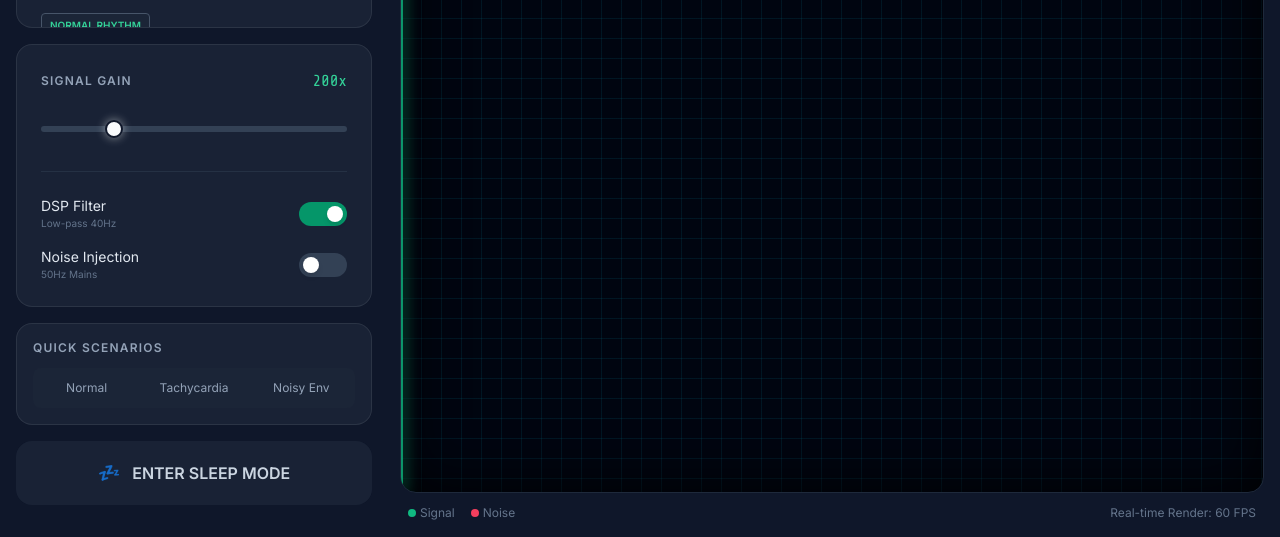
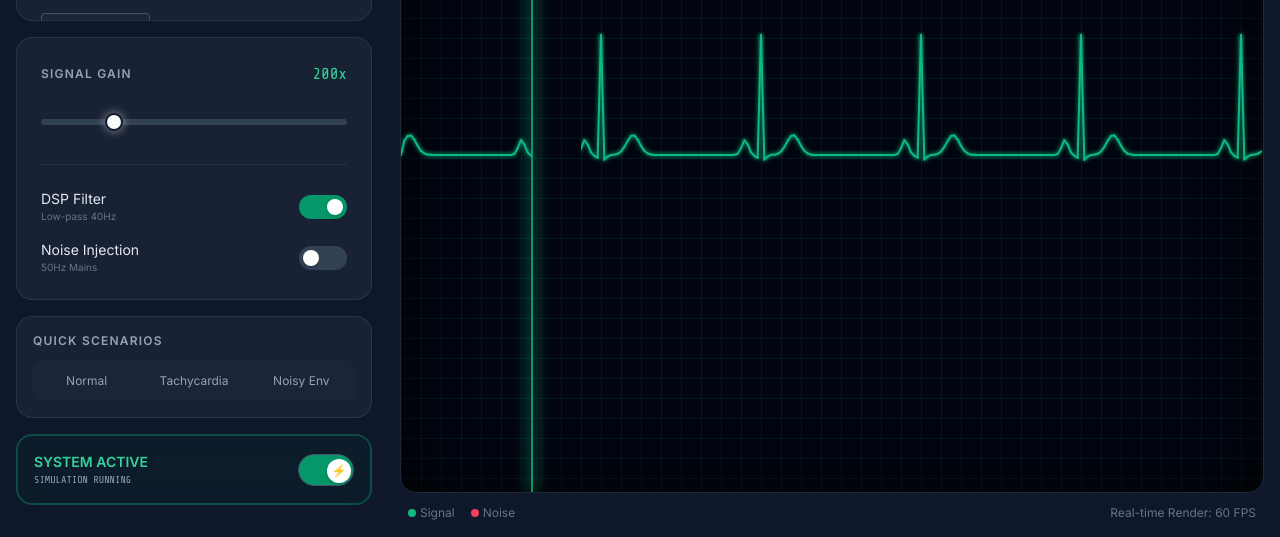
Before and after one commit to xinyuedemeng/ai, a plain HTML site: page ks_heart.html in a window 1280 px wide. Shown: the part 263-800 px from the top of the page. Drawn offline with nearby package versions, Linux system fonts and the light colour scheme.

Commit message:
Update ks_heart.html

```diff
--- a/ks_heart.html
+++ b/ks_heart.html
@@ -5,17 +5,17 @@
     <meta name="viewport" content="width=device-width, initial-scale=1.0">
     <title>BioSense ECG Simulator</title>
 
-    <!-- Tailwind CSS (CDN用于演示是正常的，忽略控制台关于production的警告) -->
+    <!-- Tailwind CSS -->
     <script src="https://cdn.tailwindcss.com"></script>
 
-    <!-- Vue 3 Production Build (使用 .prod.js 消除开发版本警告) -->
+    <!-- Vue 3 Production Build -->
     <script src="https://cdn.jsdelivr.net/npm/vue@3.3.4/dist/vue.global.prod.js"></script>
 
     <!-- Google Fonts (Digital) -->
     <link href="https://fonts.googleapis.com/css2?family=Share+Tech+Mono&family=Inter:wght@400;600&display=swap" rel="stylesheet">
 
     <style>
-        /* v-cloak 防止Vue加载前的花屏，但如果Vue挂了会导致一直蓝屏 */
+        /* v-cloak 防止Vue加载前的花屏 */
         [v-cloak] { display: none !important; }
 
         body {
@@ -101,19 +101,6 @@
             border: 1px solid rgba(255, 255, 255, 0.08);
             border-radius: 16px;
         }
-
-        /* === 心跳动画 === */
-        @keyframes pulse-ring {
-            0% { transform: scale(0.8); opacity: 0.5; }
-            100% { transform: scale(2); opacity: 0; }
-        }
-
-        .heart-beat-dot {
-            transition: all 0.1s;
-        }
-        .heart-beat-ring {
-            animation: pulse-ring 1s cubic-bezier(0.215, 0.61, 0.355, 1) infinite;
-        }
     </style>
 </head>
 <body>
@@ -170,9 +157,7 @@
                             <div class="relative h-2 rounded-full w-full bg-slate-700 overflow-hidden">
                                 <div class="absolute top-0 left-0 h-full w-full"
                                      style="background: linear-gradient(90deg, #3b82f6 0%, #22c55e 30%, #eab308 70%, #ef4444 100%); opacity: 0.5;"></div>
-                                <!-- 遮罩，根据滑块位置显示颜色 -->
                             </div>
-                            <input type="range" v-model.number="heartRate" min="40" max="180" step="1" class="absolute -mt-3 w-[86%] z-20 opacity-0 cursor-pointer">
                             <!-- 显示出来的自定义滑块 -->
                             <input type="range" v-model.number="heartRate" min="40" max="180" step="1" class="-mt-4 relative z-10">
                         </div>
@@ -231,7 +216,7 @@
                     </div>
                 </div>
 
-                <!-- 3. 场景预设 (单选按钮组) -->
+                <!-- 3. 场景预设 -->
                 <div class="glass-panel p-4">
                     <label class="text-xs font-bold text-slate-400 uppercase tracking-widest mb-3 block">Quick Scenarios</label>
                     <div class="grid grid-cols-3 gap-2 bg-slate-800/50 p-1 rounded-lg">
@@ -244,26 +229,43 @@
                     </div>
                 </div>
 
-                <!-- 4. 电源模式 -->
-                <button @click="isSleeping = !isSleeping"
-                        class="glass-panel p-4 flex items-center justify-center gap-3 transition-all active:scale-95 hover:bg-slate-800/80 border-2"
-                        :class="isSleeping ? 'border-blue-500/50 text-blue-400' : 'border-transparent text-slate-300'">
-                    <span class="text-lg">{{ isSleeping ? '⚡' : '💤' }}</span>
-                    <span class="font-bold">{{ isSleeping ? 'WAKE UP CHIP' : 'ENTER SLEEP MODE' }}</span>
-                </button>
+                <!-- 4. 电源/演示模式控制 (改为 Toggle Switch) -->
+                <div class="glass-panel p-4 flex items-center justify-between border-2 transition-all"
+                     :class="isSleeping ? 'border-blue-500/30 bg-blue-900/10' : 'border-emerald-500/30 bg-emerald-900/10'">
+
+                    <div class="flex flex-col">
+                        <span class="text-sm font-bold" :class="isSleeping ? 'text-blue-400' : 'text-emerald-400'">
+                            {{ isSleeping ? 'SYSTEM SLEEP' : 'SYSTEM ACTIVE' }}
+                        </span>
+                        <span class="text-[10px] text-slate-400 font-digital">
+                            {{ isSleeping ? 'WAITING FOR WAKE...' : 'SIMULATION RUNNING' }}
+                        </span>
+                    </div>
+
+                    <!-- 主电源开关 -->
+                    <button @click="isSleeping = !isSleeping"
+                            class="w-14 h-8 rounded-full p-1 transition-colors duration-300 relative border border-slate-600"
+                            :class="!isSleeping ? 'bg-emerald-600 border-emerald-500' : 'bg-slate-800'">
+                        <!-- 图标容器 -->
+                        <div class="w-6 h-6 rounded-full bg-white shadow-md transform transition-transform duration-300 flex items-center justify-center text-xs font-bold"
+                             :class="!isSleeping ? 'translate-x-6 text-emerald-600' : 'translate-x-0 text-slate-600'">
+                             {{ !isSleeping ? '⚡' : '⏻' }}
+                        </div>
+                    </button>
+                </div>
 
             </aside>
 
-            <!-- 右侧：ECG 示波器 (Visual Output) -->
+            <!-- 右侧：ECG 示波器 -->
             <section class="flex-1 flex flex-col min-w-0">
                 <div class="flex-1 scope-screen rounded-2xl relative" ref="scopeContainer">
                     <!-- Canvas -->
                     <canvas ref="canvas" class="w-full h-full block z-0"></canvas>
 
-                    <!-- 扫描线 (HTML Overlay) -->
+                    <!-- 扫描线 -->
                     <div class="scan-line" :style="{ left: scanX + 'px' }"></div>
 
-                    <!-- 屏幕上的 OSD 信息 -->
+                    <!-- OSD -->
                     <div class="absolute top-6 left-6 z-20 font-digital pointer-events-none select-none">
                         <div class="text-emerald-400 text-lg mb-1 tracking-wider">CH1 [ANALOG]</div>
                         <div class="flex flex-col gap-1 text-xs text-slate-400/80">
@@ -279,16 +281,18 @@
                         ⚠ NOISE DETECTED
                     </div>
 
+                    <!-- 遮罩层 (休眠) -->
                     <div v-if="isSleeping"
-                         class="absolute inset-0 flex items-center justify-center z-30 bg-black/60 backdrop-blur-sm">
+                         class="absolute inset-0 flex items-center justify-center z-30 bg-black/60 backdrop-blur-sm transition-all duration-500">
                         <div class="text-center">
                             <div class="text-blue-400 text-4xl font-bold mb-2">STANDBY</div>
                             <div class="text-blue-500/60 font-digital">ULTRA-LOW POWER MODE</div>
+                            <div class="text-blue-500/30 text-sm mt-4">Toggle Power Switch to Resume</div>
                         </div>
                     </div>
                 </div>
 
-                <!-- 底部图例/说明 -->
+                <!-- 底部图例 -->
                 <div class="mt-3 flex justify-between items-center px-2 text-slate-500 text-xs">
                     <div class="flex gap-4">
                         <span class="flex items-center gap-1"><span class="w-2 h-2 rounded-full bg-emerald-500"></span> Signal</span>
@@ -301,7 +305,7 @@
     </div>
 
     <script>
-        // 简单的安全检查：如果Vue没有成功加载，移除v-cloak防止一直蓝屏
+        // 安全检查
         setTimeout(() => {
             if (typeof Vue === 'undefined') {
                 document.getElementById('app').removeAttribute('v-cloak');
@@ -309,7 +313,7 @@
             }
         }, 3000);
 
-        const { createApp, ref, computed, onMounted, onUnmounted, watch } = Vue;
+        const { createApp, ref, computed, onMounted, onUnmounted, watch, nextTick } = Vue;
 
         createApp({
             setup() {
@@ -345,7 +349,6 @@
                     if (isSleeping.value) return 0.1;
                     let p = 120 + (gain.value/1000) * 10;
                     if (filterEnabled.value) p += 15;
-                    // 心率越高，功耗微增
                     p += (heartRate.value / 180) * 5;
                     return p.toFixed(1);
                 });
@@ -369,19 +372,14 @@
                             break;
                         case 'noise':
                             heartRate.value = 80;
-                            gain.value = 400; // 放大看噪声
-                            filterEnabled.value = false; // 关闭滤波
+                            gain.value = 400;
+                            filterEnabled.value = false;
                             hasInterference.value = true;
                             break;
                     }
                 };
 
-                // Update scenario to 'custom' if user touches sliders
-                watch([heartRate, gain, filterEnabled, hasInterference], () => {
-                    // 简单的去抖动逻辑或者是直接设为 custom
-                });
-
-                // Clock
+                // Time update
                 setInterval(() => {
                     const now = new Date();
                     timeString.value = now.toLocaleTimeString('en-GB');
@@ -395,15 +393,13 @@
                 let ctx = null;
                 let animId = null;
                 let w = 0, h = 0;
-
-                // Signal vars
                 let phase = 0;
                 let bufferY = [];
 
                 const draw = () => {
                     if (!ctx) return;
 
-                    const speed = 200; // px per second
+                    const speed = 200;
                     const dt = 1/60;
                     const dx = speed * dt;
 
@@ -425,50 +421,45 @@
                     // Calculate Signal
                     let val = 0;
                     if (!isSleeping.value) {
-                        // Phase update
                         const period = 60 / heartRate.value;
                         phase += dt / period;
                         if (phase >= 1.0) phase -= 1.0;
 
-                        // ECG Math
                         const g = (x, p, width, height) => {
                             let d = Math.abs(x - p);
                             if (d > 0.5) d = 1.0 - d;
                             return height * Math.exp(-Math.pow(d, 2) / (2 * width * width));
                         };
 
-                        // P-Q-R-S-T
                         val += g(phase, 0.15, 0.02, 0.15);
                         val -= g(phase, 0.22, 0.005, 0.15);
-                        val += g(phase, 0.25, 0.005, 1.2); // R Peak
+                        val += g(phase, 0.25, 0.005, 1.2);
                         val -= g(phase, 0.28, 0.005, 0.25);
                         val += g(phase, 0.45, 0.04, 0.20);
 
-                        // Noise
                         const now = performance.now()/1000;
                         let noise = (Math.random()-0.5)*0.02;
 
                         if (hasInterference.value) {
-                            noise += Math.sin(now * 50 * Math.PI * 2) * 0.1; // 50Hz strong
-                            if (Math.random() > 0.98) noise += (Math.random()-0.5)*0.2; // artifacts
+                            noise += Math.sin(now * 50 * Math.PI * 2) * 0.1;
+                            if (Math.random() > 0.98) noise += (Math.random()-0.5)*0.2;
                         }
 
                         if (filterEnabled.value) {
-                            noise *= 0.1; // Filter reduces noise
+                            noise *= 0.1;
                         }
 
                         val += noise;
                     }
 
                     // Map to Y
-                    const pxPerMv = 0.5; // base scale
+                    const pxPerMv = 0.5;
                     const amplitude = val * gain.value * pxPerMv;
                     const y = (h / 2) - amplitude;
 
                     // Draw Line
                     ctx.beginPath();
-                    // 动态颜色：根据信号质量
-                    ctx.strokeStyle = hasInterference.value && !filterEnabled.value ? '#fb7185' : '#10b981'; // Rose or Emerald
+                    ctx.strokeStyle = hasInterference.value && !filterEnabled.value ? '#fb7185' : '#10b981';
                     ctx.lineWidth = filterEnabled.value ? 2 : 1;
                     ctx.shadowBlur = filterEnabled.value ? 4 : 0;
                     ctx.shadowColor = ctx.strokeStyle;
@@ -483,9 +474,8 @@
                         ctx.moveTo(scanX.value, y);
                     }
                     ctx.stroke();
-                    ctx.shadowBlur = 0; // reset
+                    ctx.shadowBlur = 0;
 
-                    // Buffer
                     const startI = Math.floor(prevX);
                     const endI = Math.floor(scanX.value);
                     for(let i=startI; i<=endI; i++) {
@@ -499,6 +489,10 @@
                     if (scopeContainer.value && canvas.value) {
                         w = scopeContainer.value.clientWidth;
                         h = scopeContainer.value.clientHeight;
+
+                        // Fix for initially 0 width
+                        if (w === 0 || h === 0) return;
+
                         canvas.value.width = w;
                         canvas.value.height = h;
                         bufferY = new Array(w).fill(h/2);
@@ -509,8 +503,12 @@
                 onMounted(() => {
                     ctx = canvas.value.getContext('2d');
                     window.addEventListener('resize', resize);
-                    resize();
-                    animId = requestAnimationFrame(draw);
+
+                    // 关键修复：延迟初始化，确保DOM尺寸已就绪
+                    setTimeout(() => {
+                        resize();
+                        animId = requestAnimationFrame(draw);
+                    }, 50); // 50ms 延时足够让浏览器完成首次 Layout
                 });
 
                 onUnmounted(() => {
@@ -519,18 +517,14 @@
                 });
 
                 return {
-                    // State
                     heartRate, gain, isSleeping, filterEnabled, hasInterference,
                     scenarios, currentScenario, timeString,
-                    // Computed
                     heartStatusText, heartStatusColor, powerConsumption,
-                    // Refs
                     canvas, scopeContainer, scanX,
-                    // Methods
                     applyScenario
                 };
             }
-        }).mount('#app'); // 确保这里挂载了
+        }).mount('#app');
     </script>
 </body>
 </html>
```
